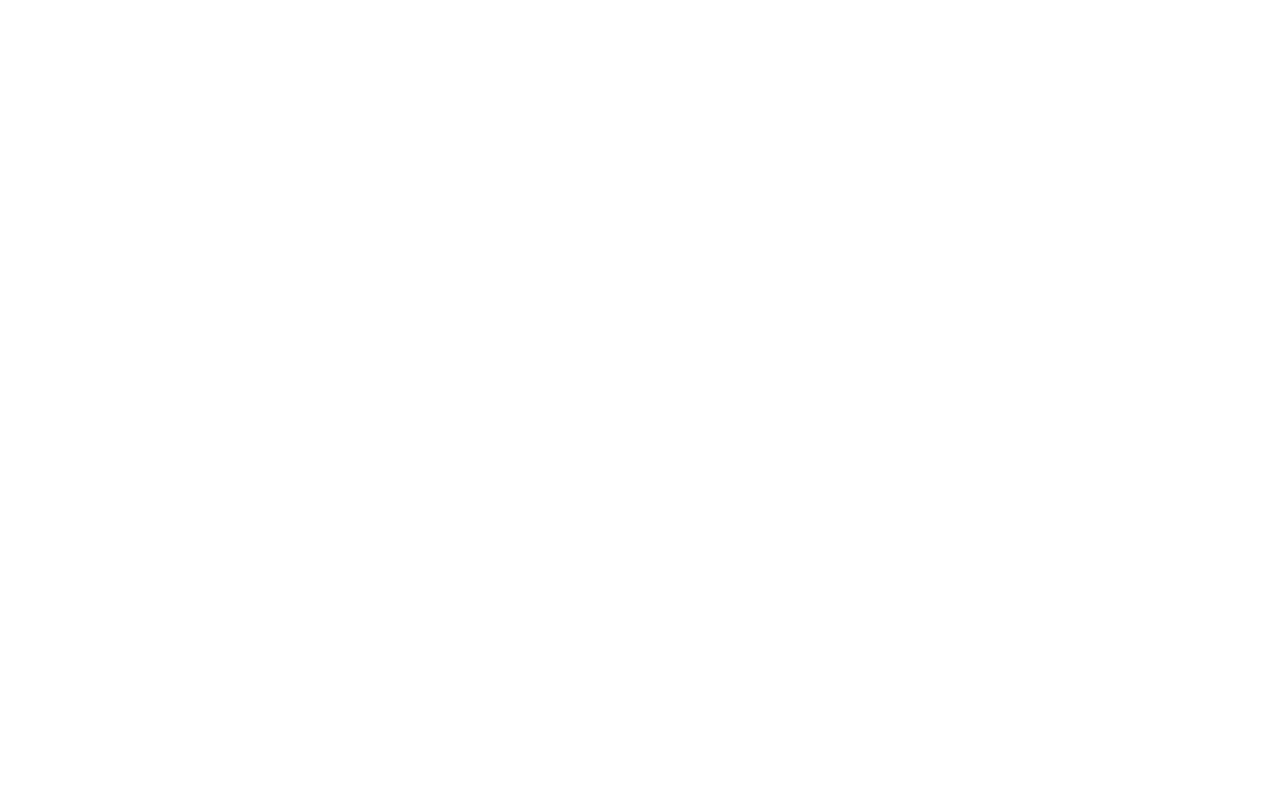
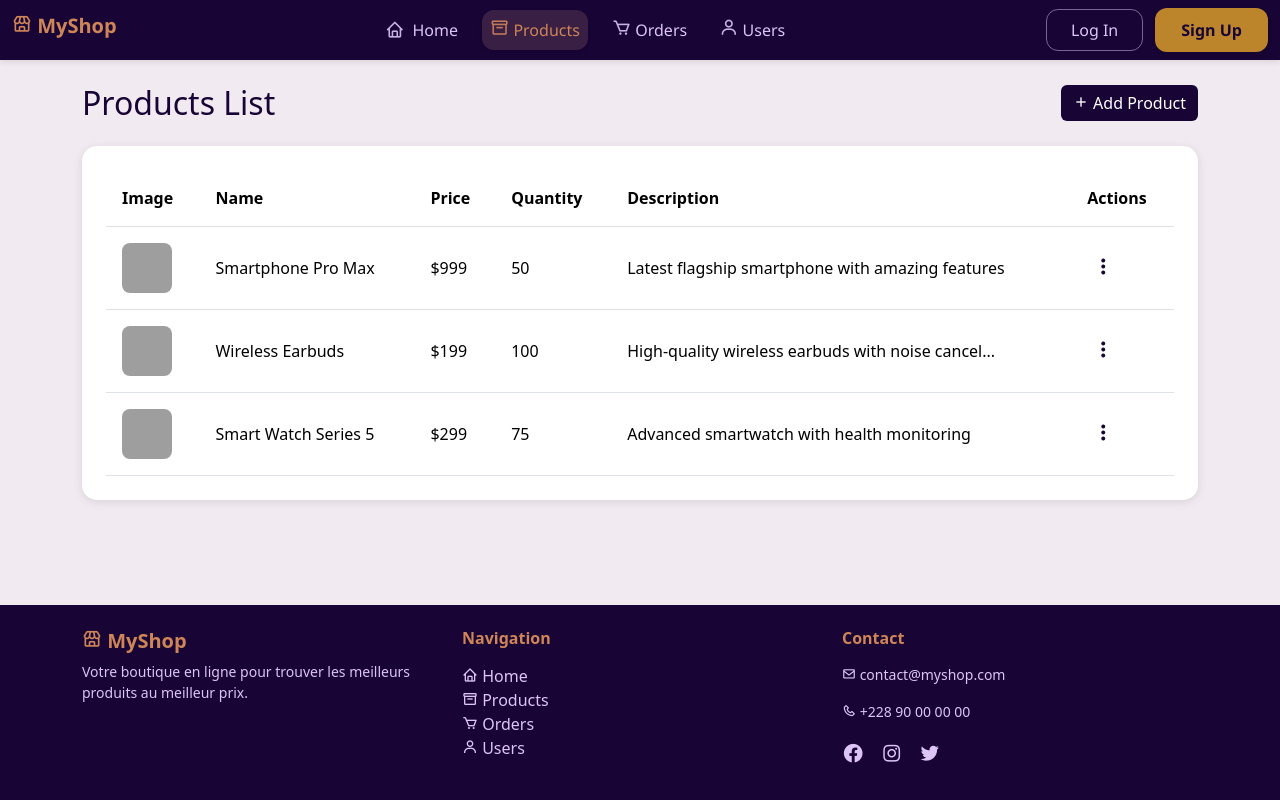
Before and after one commit to henocn/shopping, a PHP site: page /management/products/ in a window 1280 px wide. Before the commit the page is empty. Run offline with PHP 8.4, Linux system fonts and the light colour scheme; grey boxes are pictures that could not be loaded.

Commit message:
redirection via dashboard from index

```diff
--- /dev/null
+++ b/assets/css/products.css
@@ -0,0 +1,94 @@
+/* list of products */
+.table-container {
+    background: white;
+    border-radius: 15px;
+    padding: 1.5rem;
+    box-shadow: 0 2px 10px rgba(0, 0, 0, 0.1);
+}
+
+.table > :not(caption) > * > * {
+    padding: 1rem;
+}
+
+.product-image {
+    width: 50px;
+    height: 50px;
+    object-fit: cover;
+    border-radius: 8px;
+}
+
+.status-active {
+    background-color: rgba(154, 255, 154, 0.2);
+}
+
+.status-inactive {
+    background-color: rgba(255, 154, 154, 0.2);
+}
+
+.action-btn {
+    background: transparent;
+    border: none;
+    color: var(--purple);
+    font-size: 1.5rem;
+    padding: 0.25rem;
+    border-radius: 8px;
+    transition: all 0.3s ease;
+}
+
+.action-btn:hover {
+    background: var(--paper);
+}
+
+.modal-content {
+    border-radius: 15px;
+    border: none;
+}
+
+.modal-header {
+    background: var(--purple);
+    color: white;
+    border-radius: 15px 15px 0 0;
+}
+
+.modal-action-btn {
+    display: flex;
+    align-items: center;
+    gap: 0.5rem;
+    padding: 0.75rem 1rem;
+    border-radius: 8px;
+    border: none;
+    margin-bottom: 0.5rem;
+    width: 100%;
+    text-align: left;
+    transition: all 0.3s ease;
+}
+
+.btn-update {
+    background: var(--paper);
+    color: var(--purple);
+}
+
+.btn-update:hover {
+    background: var(--secondary);
+    color: white;
+}
+
+.btn-disable {
+    background: #fff5e6;
+    color: #ff9800;
+}
+
+.btn-disable:hover {
+    background: #ff9800;
+    color: white;
+}
+
+.btn-delete {
+    background: #ffe6e6;
+    color: #dc3545;
+}
+
+.btn-delete:hover {
+    background: #dc3545;
+    color: white;
+}
--- a/includes/navbar.php
+++ b/includes/navbar.php
@@ -19,22 +19,22 @@
         <div class="collapse navbar-collapse justify-content-center" id="navbarNav">
             <ul class="navbar-nav gap-2 mx-4">
                 <li class="nav-item">
-                    <a class="nav-link d-flex align-items-center <?php echo (basename($_SERVER['PHP_SELF']) == 'index.php') ? 'active' : ''; ?>" href="index.php">
+                    <a class="nav-link d-flex align-items-center <?php echo (basename($_SERVER['PHP_SELF']) == 'dashboard.php') ? 'active' : ''; ?>" href="/shopping/management/dashboard.php">
                         <i class='bx bx-home'></i> Home
                     </a>
                 </li>
                 <li class="nav-item">
-                    <a class="nav-link <?php echo (strpos($_SERVER['PHP_SELF'], 'products') !== false) ? 'active' : ''; ?>" href="products/">
+                    <a class="nav-link <?php echo (strpos($_SERVER['PHP_SELF'], 'products') !== false) ? 'active' : ''; ?>" href="/shopping/management/products/index.php">
                         <i class='bx bx-box'></i> Products
                     </a>
                 </li>
                 <li class="nav-item">
-                    <a class="nav-link <?php echo (strpos($_SERVER['PHP_SELF'], 'orders') !== false) ? 'active' : ''; ?>" href="orders/">
+                    <a class="nav-link <?php echo (strpos($_SERVER['PHP_SELF'], 'orders') !== false) ? 'active' : ''; ?>" href="/shopping/management/orders/index.php">
                         <i class='bx bx-cart'></i> Orders
                     </a>
                 </li>
                 <li class="nav-item">
-                    <a class="nav-link <?php echo (strpos($_SERVER['PHP_SELF'], 'users') !== false) ? 'active' : ''; ?>" href="users/">
+                    <a class="nav-link <?php echo (strpos($_SERVER['PHP_SELF'], 'users') !== false) ? 'active' : ''; ?>" href="/shopping/management/users/index.php">
                         <i class='bx bx-user'></i> Users
                     </a>
                 </li>
--- a/management/products/index.php
+++ b/management/products/index.php
@@ -0,0 +1,140 @@
+<!DOCTYPE html>
+<html lang="fr">
+
+<head>
+    <meta charset="UTF-8">
+    <meta name="viewport" content="width=device-width, initial-scale=1.0">
+    <title>Products Management</title>
+    <link href="../../assets/css/bootstrap.min.css" rel="stylesheet">
+    <link href="../../assets/css/index.css" rel="stylesheet">
+    <link href="../../assets/css/products.css" rel="stylesheet">
+    <link href="../../assets/css/navbar.css" rel="stylesheet" />
+    <link href='https://unpkg.com/boxicons@2.1.4/css/boxicons.min.css' rel='stylesheet'>
+</head>
+
+<body>
+    <?php include '../../includes/navbar.php'; ?>
+
+    <main class="container my-4">
+        <div class="d-flex justify-content-between align-items-center mb-4">
+            <h2 class="mb-0">Products List</h2>
+            <a href="add.php" class="btn btn-primary" style="background-color: var(--purple); border: none;">
+                <i class='bx bx-plus'></i> Add Product
+            </a>
+        </div>
+
+        <div class="table-container">
+            <table class="table table-hover align-middle mb-0">
+                <thead>
+                    <tr>
+                        <th>Image</th>
+                        <th>Name</th>
+                        <th>Price</th>
+                        <th>Quantity</th>
+                        <th>Description</th>
+                        <th>Actions</th>
+                    </tr>
+                </thead>
+                <tbody>
+                    <?php
+                    // Simulation des données de la base de données
+                    $products = [
+                        [
+                            'id' => 1,
+                            'name' => 'Smartphone Pro Max',
+                            'price' => 999,
+                            'quantity' => 50,
+                            'image' => 'phone.jpg',
+                            'description' => 'Latest flagship smartphone with amazing features',
+                            'status' => 1
+                        ],
+                        [
+                            'id' => 2,
+                            'name' => 'Wireless Earbuds',
+                            'price' => 199,
+                            'quantity' => 100,
+                            'image' => 'earbuds.jpg',
+                            'description' => 'High-quality wireless earbuds with noise cancellation',
+                            'status' => 0
+                        ],
+                        [
+                            'id' => 3,
+                            'name' => 'Smart Watch Series 5',
+                            'price' => 299,
+                            'quantity' => 75,
+                            'image' => 'watch.jpg',
+                            'description' => 'Advanced smartwatch with health monitoring',
+                            'status' => 1
+                        ]
+                    ];
+
+                    foreach ($products as $product):
+                        $rowClass = $product['status'] == 1 ? 'status-active' : 'status-inactive';
+                    ?>
+                        <tr class="<?php echo $rowClass; ?>">
+                            <td>
+                                <img src="../../../assets/images/products/<?php echo $product['image']; ?>"
+                                    alt="<?php echo $product['name']; ?>"
+                                    class="product-image">
+                            </td>
+                            <td><?php echo $product['name']; ?></td>
+                            <td>$<?php echo number_format($product['price']); ?></td>
+                            <td><?php echo $product['quantity']; ?></td>
+                            <td>
+                                <?php echo mb_strimwidth($product['description'], 0, 50, "..."); ?>
+                            </td>
+                            <td>
+                                <button type="button" class="action-btn" data-bs-toggle="modal" data-bs-target="#actionModal<?php echo $product['id']; ?>">
+                                    <i class='bx bx-dots-vertical-rounded'></i>
+                                </button>
+                            </td>
+                        </tr>
+
+                        <!-- Modal pour chaque produit -->
+                        <div class="modal fade" id="actionModal<?php echo $product['id']; ?>" tabindex="-1">
+                            <div class="modal-dialog modal-dialog-centered">
+                                <div class="modal-content">
+                                    <div class="modal-header">
+                                        <h5 class="modal-title">Actions for <?php echo $product['name']; ?></h5>
+                                        <button type="button" class="btn-close btn-close-white" data-bs-dismiss="modal"></button>
+                                    </div>
+                                    <div class="modal-body">
+                                        <a href="update.php?id=<?php echo $product['id']; ?>" class="modal-action-btn btn-update">
+                                            <i class='bx bx-edit'></i>
+                                            Update Product
+                                        </a>
+                                        <button class="modal-action-btn btn-disable" onclick="toggleStatus(<?php echo $product['id']; ?>)">
+                                            <i class='bx bx-power-off'></i>
+                                            <?php echo $product['status'] == 1 ? 'Disable' : 'Enable'; ?> Product
+                                        </button>
+                                        <button class="modal-action-btn btn-delete" onclick="deleteProduct(<?php echo $product['id']; ?>)">
+                                            <i class='bx bx-trash'></i>
+                                            Delete Product
+                                        </button>
+                                    </div>
+                                </div>
+                            </div>
+                        </div>
+                    <?php endforeach; ?>
+                </tbody>
+            </table>
+        </div>
+    </main>
+
+    <?php include '../../includes/footer.php'; ?>
+
+    <script src="../../../assets/js/bootstrap.bundle.min.js"></script>
+    <script>
+        function toggleStatus(productId) {
+            console.log('Toggle status for product:', productId);
+        }
+
+        function deleteProduct(productId) {
+            if (confirm('Are you sure you want to delete this product?')) {
+                console.log('Delete product:', productId);
+            }
+        }
+    </script>
+</body>
+
+</html>
```
Also changed, not shown: management/dashboard.php (added, +28 -0 lines), management/index.php (+2 -28 lines).
